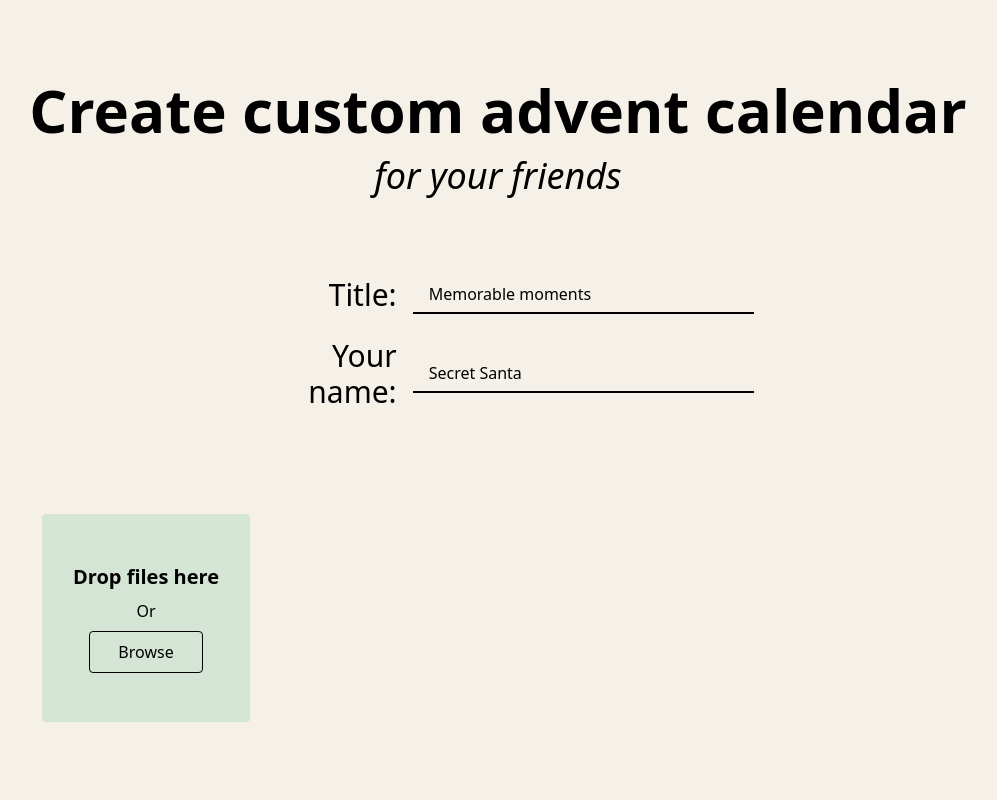
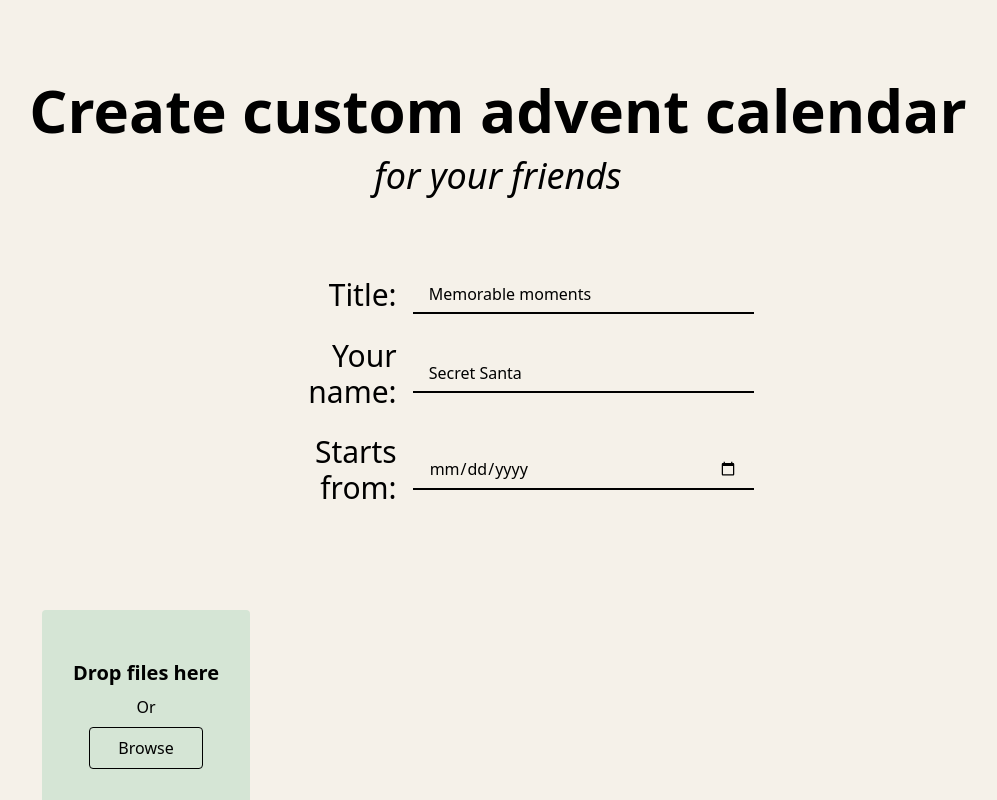
Before and after one commit to IlyaSmagin/advent-calendar, a Next.js app: page / in a window 1280 px wide. Shown: the top 800 px of the page, without its empty margins (142-1139 px from the left). Built offline with nearby package versions, Linux system fonts and the light colour scheme.

Commit message:
Added first day picker

```diff
--- a/pages/calendar/[id].js
+++ b/pages/calendar/[id].js
@@ -12,7 +12,6 @@ const Calendar = ({ data }) => {
       .then((imagesData) => {
         /* imagesData.calendarCells.map((day, index) => (day.index = index));
         imagesData.calendarCells.sort((a, b) => 0.5 - Math.random()); */
-
         imagesData.calendarCells.sort(() => Math.random() - 0.5);
         setImagesData(imagesData);
       });
--- a/pages/calendar/adventDay.js
+++ b/pages/calendar/adventDay.js
@@ -6,7 +6,7 @@ const AdventDay = ({ day, startDay }) => {
   const todayIs = Math.round(Date.now() / oneDay);
   const handleClick = (e) => {
     e.preventDefault;
-    if (todayIs >= Number(day.number) + Number(startDay)) {
+    if (todayIs > Number(day.number) + Number(startDay)) {
       setIsOpened((prev) => !prev);
     }
   };
@@ -16,7 +16,9 @@ const AdventDay = ({ day, startDay }) => {
         <div
           className={
             `md:full group relative h-full w-full overflow-hidden rounded sm:min-h-[13rem] sm:min-w-[13rem] ` +
-            (day.number % 8 === 0
+            (day.number < 5
+              ? "aspect-square"
+              : day.number % 8 === 0
               ? "sm:row-span-2"
               : day.number % 7 === 0
               ? "sm:col-span-2"
@@ -38,7 +40,7 @@ const AdventDay = ({ day, startDay }) => {
               </p>
             ) : (
               <p className="absolute top-4 right-4 rounded bg-slate-100/80 p-4 text-lg font-bold opacity-0 transition-opacity group-hover:opacity-100">
-                {dayIs + day.number - 1}
+                {day.number + 1}
               </p>
             )}
           </div>
@@ -53,7 +55,7 @@ const AdventDay = ({ day, startDay }) => {
               (isOpened === false ? " opacity-100" : " opacity-0")
             }
           >
-            <h2 className="text-6xl font-semibold">{dayIs + day.number - 1}</h2>
+            <h2 className="text-6xl font-semibold">{day.number + 1}</h2>
           </div>
         </div>
       ) : (
--- a/pages/index.js
+++ b/pages/index.js
@@ -14,10 +14,12 @@ export default function Home() {
     adventTitle: "Memorable moments",
     adventAuthor: "Secret Santa",
   });
+
+  const oneDay = 1000 * 60 * 60 * 24;
   const [formData, setFormData] = useState({
     title: "Memorable moments",
     author: "Secret Santa",
-    startDate: 1,
+    startDate: Math.floor(Date.now() / oneDay) - 1,
     daysDuration: 0,
     calendarCells: [],
   });
@@ -40,7 +42,10 @@ export default function Home() {
 
   const handleChange = (event) => {
     const name = event.target.name;
-    const value = event.target.value;
+    let value = event.target.value;
+    if (name === "startDate") {
+      value = Math.floor((new Date(value)) / oneDay) - 1;
+    }
     setFormData((values) => ({ ...values, [name]: value }));
   };
 
@@ -77,11 +82,6 @@ export default function Home() {
   }, [adventEncodedImages]);
   const handleSubmit = (e) => {
     e.preventDefault();
-    const oneDay = 1000 * 60 * 60 * 24;
-    setFormData((values) => ({
-      ...values,
-      startDate: Math.floor(Date.now() / oneDay) - 1,
-    }));
     console.log(
       /*
 
@@ -179,6 +179,25 @@ export default function Home() {
               />
             </div>
           </div>
+          <div className="mb-6 w-full max-w-sm md:flex md:max-w-lg md:items-center">
+            <div className="md:w-1/3">
+              <label
+                className="mb-1 block pr-4 text-3xl md:mb-0 md:text-right"
+                htmlFor="adventStartDate"
+              >
+                Starts from:
+              </label>
+            </div>
+            <div className="md:w-2/3">
+              <input
+                className="w-full appearance-none border-b-2 border-black bg-[#f5f1e9] py-2 px-4 leading-tight focus:border-[#327d85] focus:outline-none"
+                id="adventStartDate"
+                type="date"
+                name="startDate"
+                onChange={handleChange}
+              />
+            </div>
+          </div>
           <div className="mx-auto mt-20 grid w-5/6 grid-cols-1 place-items-center justify-items-center gap-4 sm:grid-cols-2 md:grid-cols-3">
             {adventImages.map((img, index) => {
               return (
```
